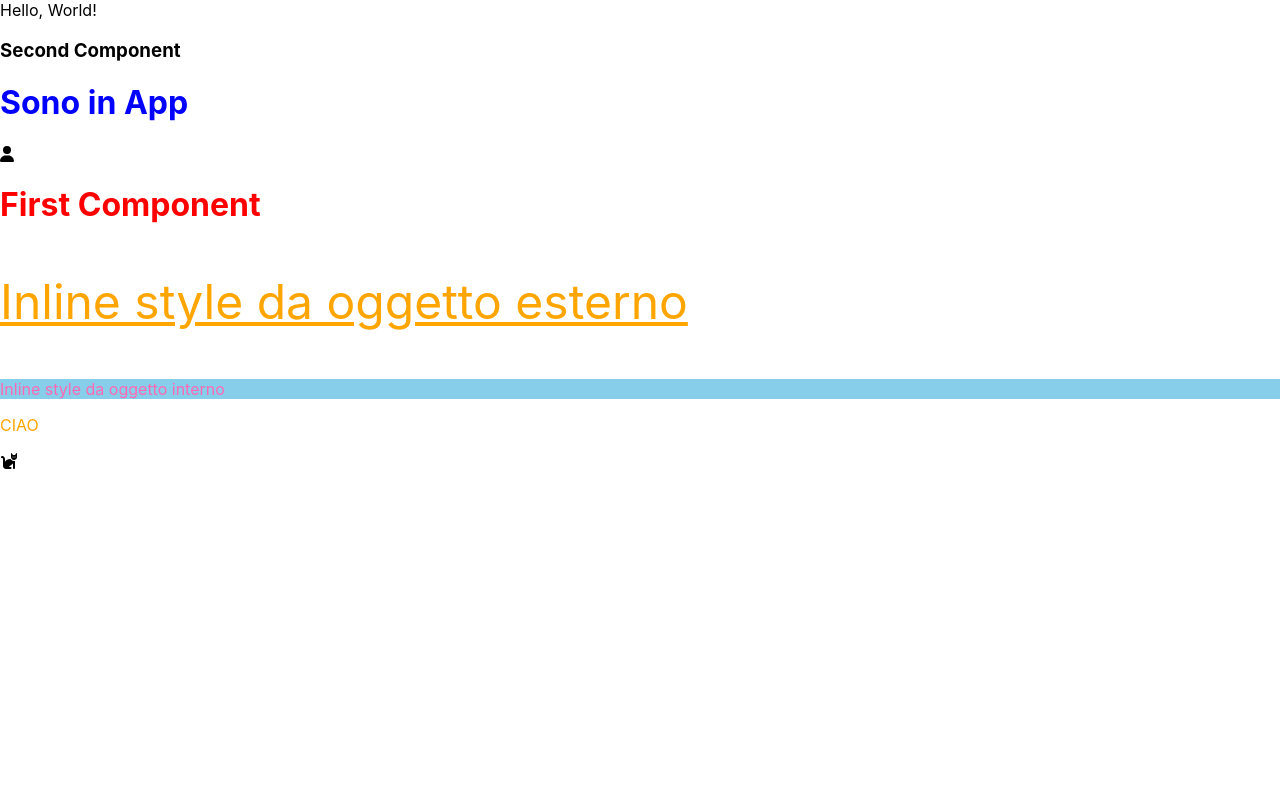
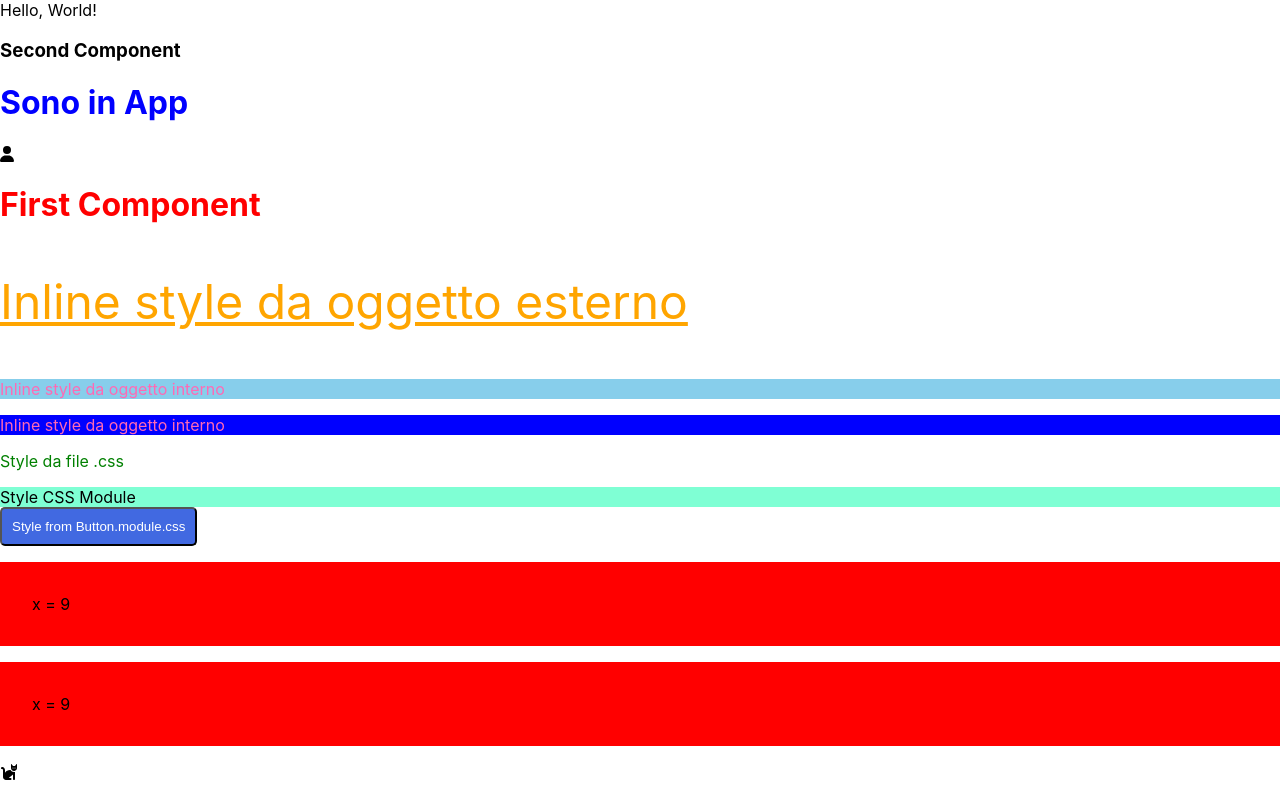
Before and after one commit to Ruma303/react-components, a React (Create React App) app: page / in a window 1280 px wide. Built offline with nearby package versions, Linux system fonts and the light colour scheme.

Commit message:
aggiunte

```diff
--- a/src/FirstComponent.js
+++ b/src/FirstComponent.js
@@ -1,29 +1,46 @@
 import React from "react";
 import './css/FirstComponent.css';
+import cardStyles from './css/modules/Card.module.css';
+import buttonStyles from './css/modules/Button.module.css';
 import { FontAwesomeIcon } from "@fortawesome/react-fontawesome";
 import { faUser, faCat } from "@fortawesome/free-solid-svg-icons";
 
 const FirstComponent = () => {
   const myStyle = {
-        color: "orange",
+    color: 10 < 20 ? "orange" : "blue",
     fontSize: '3rem',
     textDecoration: 'underline'
   }
-    const p1 = 'Inline style da oggetto esterno'
-    const p2 = 'Inline style da oggetto interno'
+  const p1 = 'Inline style da oggetto esterno';
+  const p2 = 'Inline style da oggetto interno';
+  const x = 9;
 
   return (
     <div>
       <FontAwesomeIcon icon={faUser} />
       <h1 className="title">First Component</h1>
+
       <p style={myStyle}>{p1}</p>
 
       <p style={{
         color: "hotpink",
-                backgroundColor:'skyblue',
+        backgroundColor: 'skyblue',
       }}>{p2}</p>
 
-            <p id="color">CIAO</p>
+      <p style={{
+        backgroundColor: true == false ? 'skyblue' : "blue",
+        color: "hotpink",
+      }}>{p2}</p>
+
+      <p id="color">Style da file .css</p>
+
+      <div className={cardStyles.card}>Style CSS Module</div>
+      <button className={buttonStyles.primary}>Style from Button.module.css</button>
+      <br />
+
+      <div className={`box ${ x < 10 ? "bg-red" : "bg-yellow" }`}>x = {x}</div>
+      <div className={`box ${ x < 10 ? "bg-red" : "bg-yellow" }`}>x = {x}</div>
+
       <FontAwesomeIcon icon={faCat} />
     </div>
   )
--- a/src/css/FirstComponent.css
+++ b/src/css/FirstComponent.css
@@ -7,5 +7,18 @@ h1 {
 }
 
 #color {
-    color: orange;
+    color: green;
 }
+
+.box {
+    padding: 2em;
+    margin: 1em 0;
+}
+
+.bg-yellow {
+    background-color: yellow;
+}
+
+.bg-red {
+    background-color: red;
+}
--- /dev/null
+++ b/src/css/modules/Button.module.css
@@ -0,0 +1,7 @@
+/* modules/Button.module.css */
+.primary {
+  background-color: royalblue;
+  color: white;
+  padding: 10px;
+  border-radius: 5px;
+}
--- /dev/null
+++ b/src/css/modules/Card.module.css
@@ -0,0 +1,4 @@
+/* modules/Button.module.css */
+.card {
+  background-color: aquamarine;
+}
```
Lines whose indentation alone changed are shown as unchanged.
